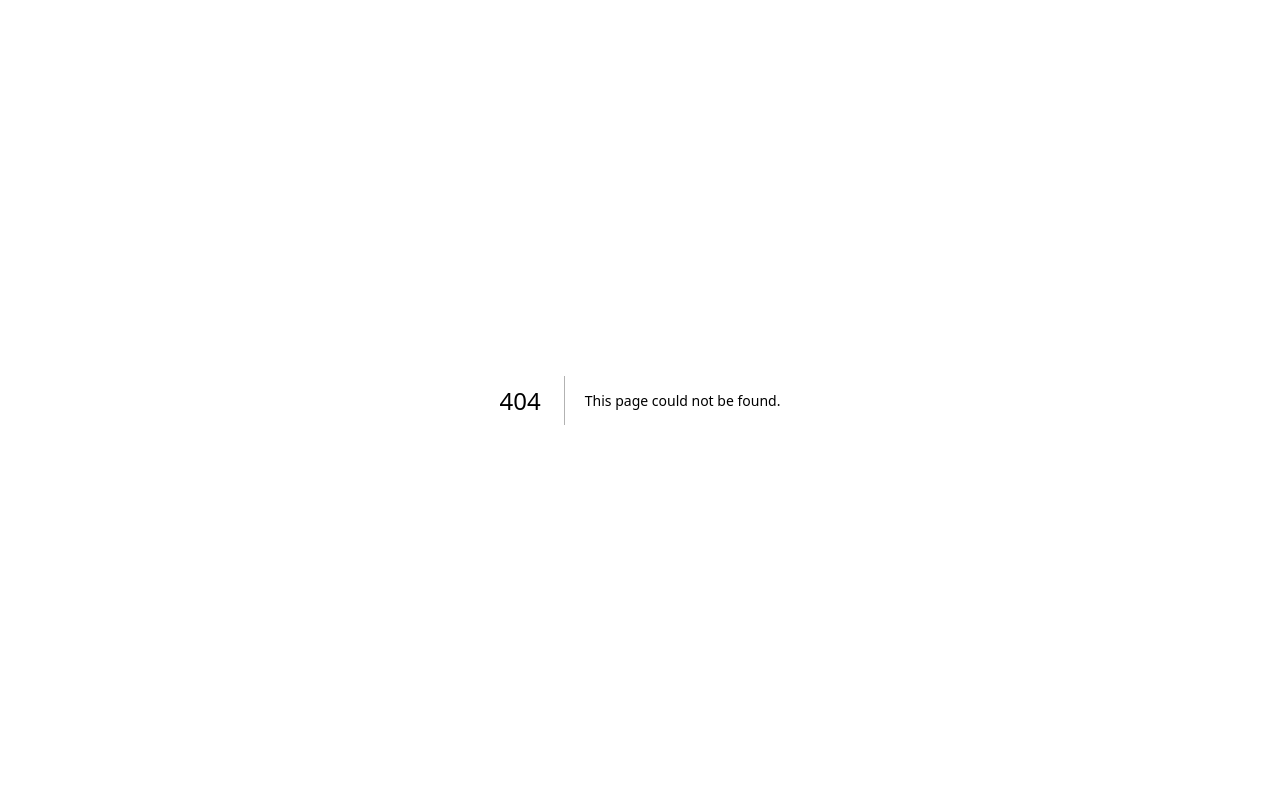
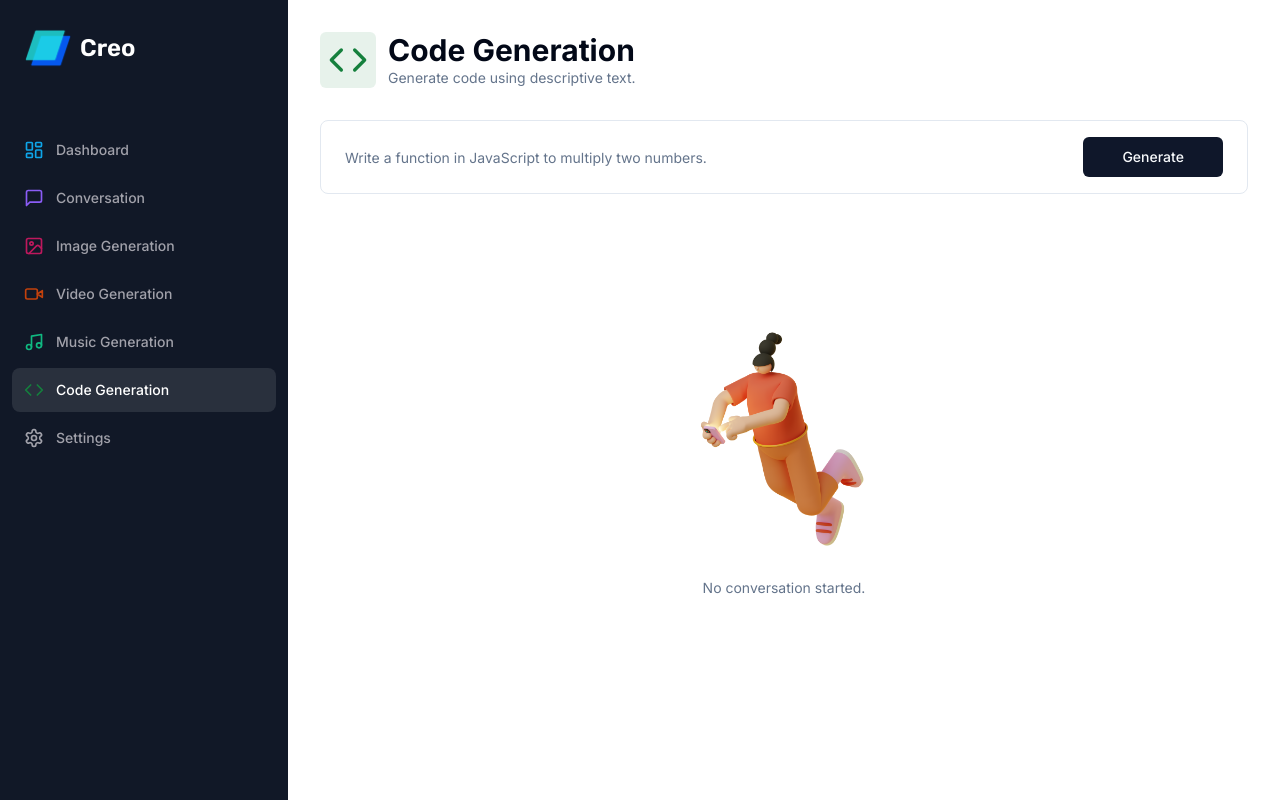
Before and after one commit to calvinseptyanto/creo, a Next.js app: page /code in a window 1280 px wide. Before the commit this address had no page. Built offline with nearby package versions, Linux system fonts and the light colour scheme.

Commit message:
Finished code generation

```diff
--- /dev/null
+++ b/app/(dashboard)/(routes)/code/constants.ts
@@ -0,0 +1,7 @@
+import * as z from "zod";
+
+export const formSchema = z.object({
+  prompt: z.string().min(1, {
+    message: "Prompt is required.",
+  }),
+});
--- /dev/null
+++ b/app/(dashboard)/(routes)/code/page.tsx
@@ -0,0 +1,151 @@
+"use client";
+
+import * as z from "zod";
+import Heading from "@/components/heading";
+import { Code } from "lucide-react";
+import { useForm } from "react-hook-form";
+import { zodResolver } from "@hookform/resolvers/zod";
+import { Form, FormControl, FormField, FormItem } from "@/components/ui/form";
+import OpenAI from "openai";
+import Empty from "@/components/empty";
+import Loader from "@/components/loader";
+import UserAvatar from "@/components/user-avatar";
+import BotAvatar from "@/components/bot-avatar";
+import ReactMarkdown from "react-markdown";
+
+import { formSchema } from "./constants";
+import { Input } from "@/components/ui/input";
+import { Button } from "@/components/ui/button";
+import { useRouter } from "next/navigation";
+import { useState } from "react";
+import axios from "axios";
+import { cn } from "@/lib/utils";
+
+const CodePage = () => {
+  const router = useRouter();
+  const [messages, setMessages] = useState<
+    OpenAI.Chat.CreateChatCompletionRequestMessage[]
+  >([]);
+  const form = useForm<z.infer<typeof formSchema>>({
+    resolver: zodResolver(formSchema),
+    defaultValues: {
+      prompt: "",
+    },
+  });
+
+  const isLoading = form.formState.isSubmitting;
+
+  const onSubmit = async (values: z.infer<typeof formSchema>) => {
+    try {
+      const userMessage: OpenAI.Chat.CreateChatCompletionRequestMessage = {
+        role: "user",
+        content: values.prompt,
+      };
+      const newMessages = [...messages, userMessage];
+
+      const response = await axios.post("/api/code", {
+        messages: newMessages,
+      });
+      setMessages((current) => [...current, response.data, userMessage]);
+
+      form.reset();
+    } catch (error: any) {
+      console.log(error);
+      // TODO: Open Pro Modal
+    } finally {
+      router.refresh();
+    }
+  };
+  return (
+    <div>
+      <Heading
+        title="Code Generation"
+        description="Generate code using descriptive text."
+        icon={Code}
+        iconColor="text-green-700"
+        bgColor="bg-green-700/10"
+      />
+      <div className="px-4 lg:px-8">
+        <div>
+          <Form {...form}>
+            <form
+              onSubmit={form.handleSubmit(onSubmit)}
+              className="
+                rounded-lg
+                border
+                w-full
+                p-4
+                px-3
+                md:px-6
+                focus-within:shadow-sm
+                grid
+                grid-cols-12
+                gap-2
+              "
+            >
+              <FormField
+                name="prompt"
+                render={({ field }) => (
+                  <FormItem className="col-span-12 lg:col-span-10">
+                    <FormControl className="m-0 p-0">
+                      <Input
+                        className="border-0 outline-none focus-visible:ring-transparent"
+                        disabled={isLoading}
+                        placeholder="Write a function in JavaScript to multiply two numbers."
+                        {...field}
+                      />
+                    </FormControl>
+                  </FormItem>
+                )}
+              />
+              <Button className="col-span-12 lg:col-span-2">Generate</Button>
+            </form>
+          </Form>
+        </div>
+        <div className="space-y-4 mt-4">
+          {isLoading && (
+            <div className="p-8 rounded-lg w-full flex items-center justify-center bg-muted">
+              <Loader />
+            </div>
+          )}
+          {messages.length === 0 && !isLoading && (
+            <Empty label="No conversation started." />
+          )}
+          <div className="flex flex-col-reverse gap-y-4">
+            {messages.map((message) => (
+              <div
+                key={message.content}
+                className={cn(
+                  "p-8 w-full flex items-start gap-x-8 rounded-lg",
+                  message.role === "user"
+                    ? "bg-white border-black/10"
+                    : "bg-muted"
+                )}
+              >
+                {message.role === "user" ? <UserAvatar /> : <BotAvatar />}
+                <ReactMarkdown
+                  components={{
+                    pre: ({ node, ...props }) => (
+                      <pre
+                        className="overflow-auto w-full my-2 bg-black/10 p-2 rounded-lg"
+                        {...props}
+                      />
+                    ),
+                    code: ({ node, ...props }) => (
+                      <code className="bg-black/10 rounded-lg p-1" {...props} />
+                    ),
+                  }}
+                  className="text-sm overflow-hidden leading-7"
+                >
+                  {message.content!}
+                </ReactMarkdown>
+              </div>
+            ))}
+          </div>
+        </div>
+      </div>
+    </div>
+  );
+};
+
+export default CodePage;
--- /dev/null
+++ b/app/api/code/route.ts
@@ -0,0 +1,36 @@
+import { auth } from "@clerk/nextjs";
+import { NextResponse } from "next/server";
+import OpenAI from "openai";
+
+const openai = new OpenAI({
+  apiKey: process.env.OPENAI_API_KEY,
+});
+
+const instructionMessage: OpenAI.Chat.CreateChatCompletionRequestMessage = {
+  role: "system",
+  content:
+    "You are an expert in all programming languages. You will help users in generating code snippets. However, you may only answer in markdown code snippet. Please include any comments inside your code for explanations.",
+};
+
+export async function POST(req: Request) {
+  try {
+    const { userId } = auth();
+    const body = await req.json();
+    const { messages } = body;
+
+    if (!userId) {
+      return new NextResponse("Unauthorized", { status: 401 });
+    }
+    if (!messages) {
+      return new NextResponse("Messages are required", { status: 400 });
+    }
+    const response = await openai.chat.completions.create({
+      model: "gpt-3.5-turbo",
+      messages: [instructionMessage, ...messages],
+    });
+    return NextResponse.json(response.choices[0].message);
+  } catch (error) {
+    console.log("[CODE_ERROR]", error);
+    return new NextResponse("Internal Error", { status: 500 });
+  }
+}
--- a/package.json
+++ b/package.json
@@ -32,6 +32,7 @@
     "react": "18.2.0",
     "react-dom": "18.2.0",
     "react-hook-form": "^7.46.1",
+    "react-markdown": "^8.0.7",
     "tailwind-merge": "^1.14.0",
     "tailwindcss": "3.3.3",
     "tailwindcss-animate": "^1.0.7",
```
Also changed, not shown: 1 other file (tests, documents, lock files or other folders).
